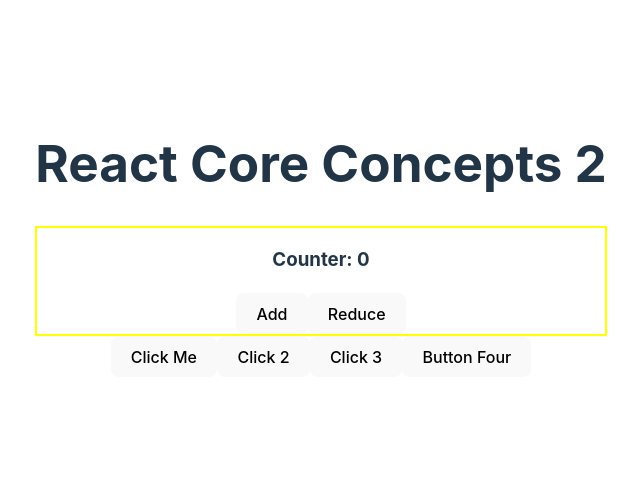
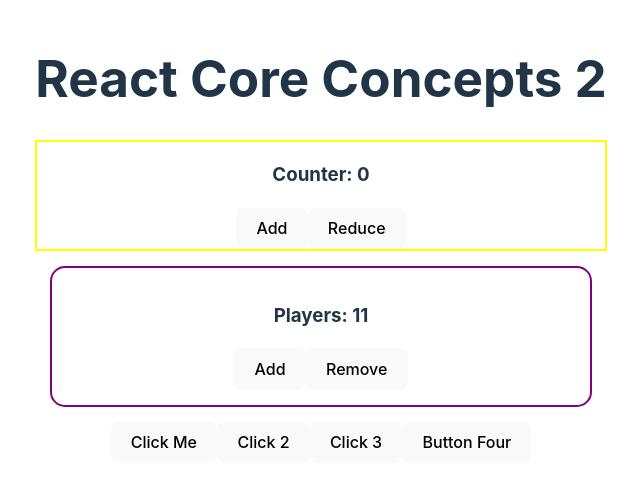
Before and after one commit to Rafatl35/Explore-React-Core-Concepts-2, a React (Vite) app: page / in a window 1280 px wide. Shown: the part 161-648 px from the top of the page, without its empty margins (319-959 px from the left). Built offline with nearby package versions, Linux system fonts and the light colour scheme.

Commit message:
Understand the concept of useState and react hooks

```diff
--- a/src/App.jsx
+++ b/src/App.jsx
@@ -1,5 +1,6 @@
 import './App.css'
 import Counter from './Counter';
+import Team from './Team';
 
 function App() {
   function handleClick(){
@@ -16,6 +17,7 @@
 
       <h1>React Core Concepts 2</h1>
       <Counter></Counter>
+      <Team></Team>
 
       <button onClick={handleClick}>Click Me</button>
       <button onClick={handleClick2}>Click 2</button>
--- /dev/null
+++ b/src/Team.jsx
@@ -0,0 +1,27 @@
+import { useState } from "react"
+
+export default function Team(){
+    const [team, setTeam] = useState(11);
+
+    const handleAdd = ()=>{
+        const newTeam = team + 1;
+        setTeam(newTeam);
+    }
+    const handleRemove = ()=>{
+        const newTeam = team - 1;
+        setTeam(newTeam);
+    }
+    const teamStyle ={
+        border: '2px solid purple',
+        margin: '15px',
+        padding: '15px',
+        borderRadius: '15px'
+    }
+    return(
+        <div style={teamStyle}>
+            <h3>Players: {team}</h3>
+            <button onClick={handleAdd}>Add</button>
+            <button onClick={handleRemove}>Remove</button>
+        </div>
+    )
+}
```
